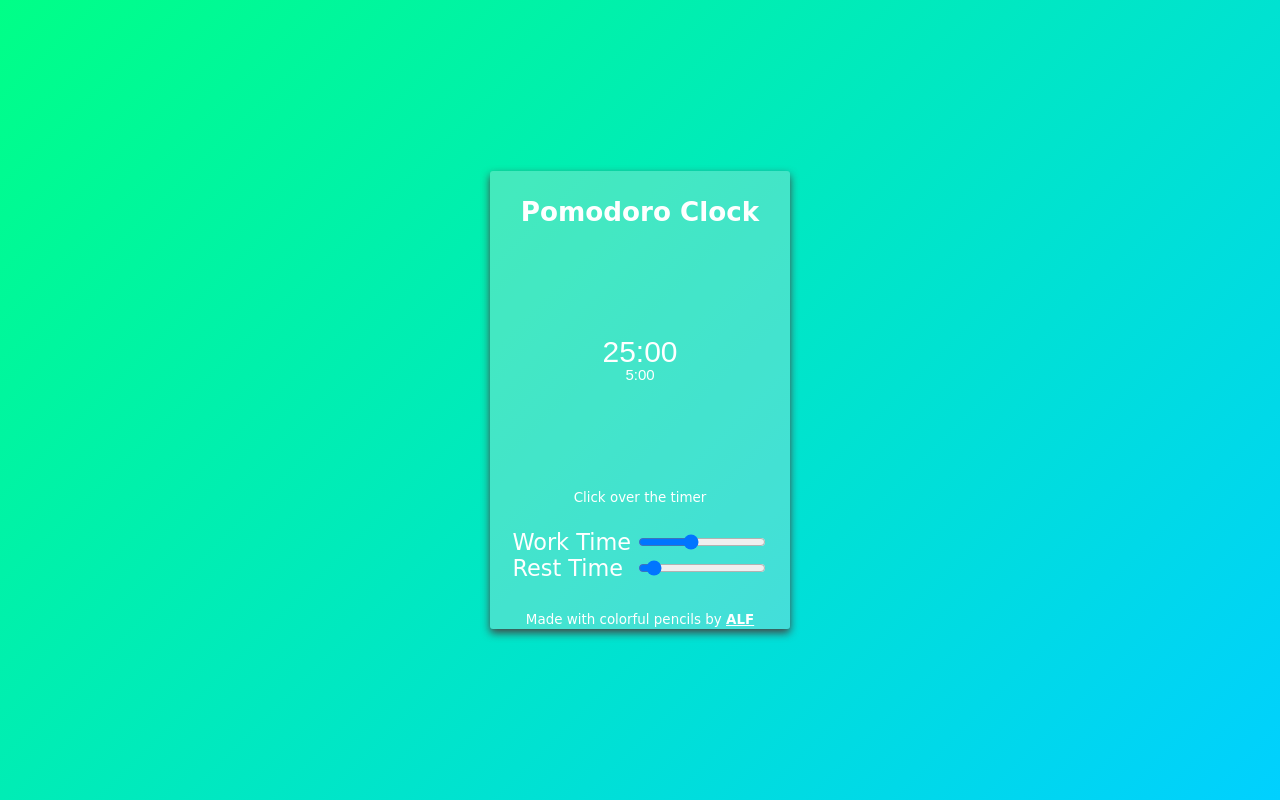
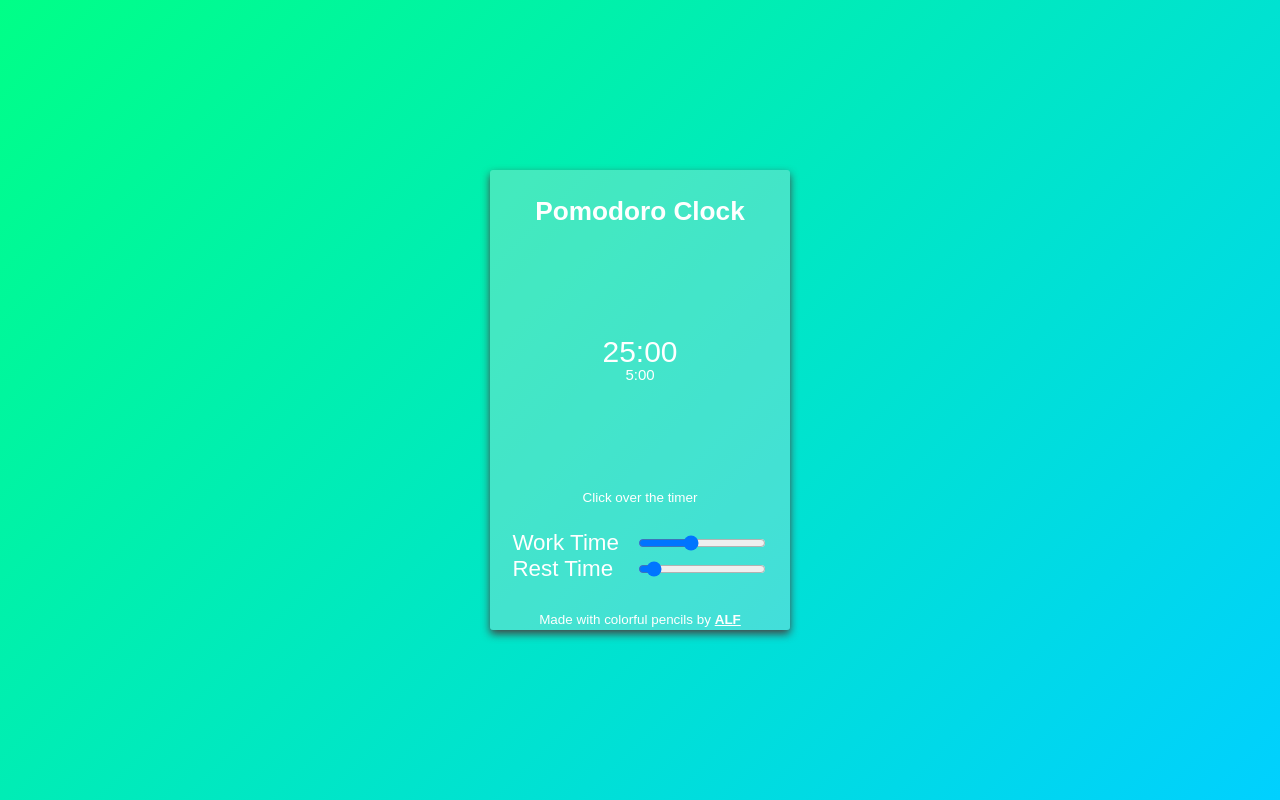
Before and after one commit to ALF3run/pomodoroClock, a plain HTML site: page index.html in a window 1280 px wide. Drawn offline with Linux system fonts and the light colour scheme.

Commit message:
Update style.css

```diff
--- a/css/style.css
+++ b/css/style.css
@@ -50,7 +50,7 @@ body {
   background: rgba(221,221,221,0.3);
   box-shadow: 0 4px 8px #444;
   color: #fff;
-  font-family: 'Poiret One', cursive, 'Arial';
+  font-family: 'Arial';
   font-size: 1.4em;
   text-align: center;
   display: block;
```
